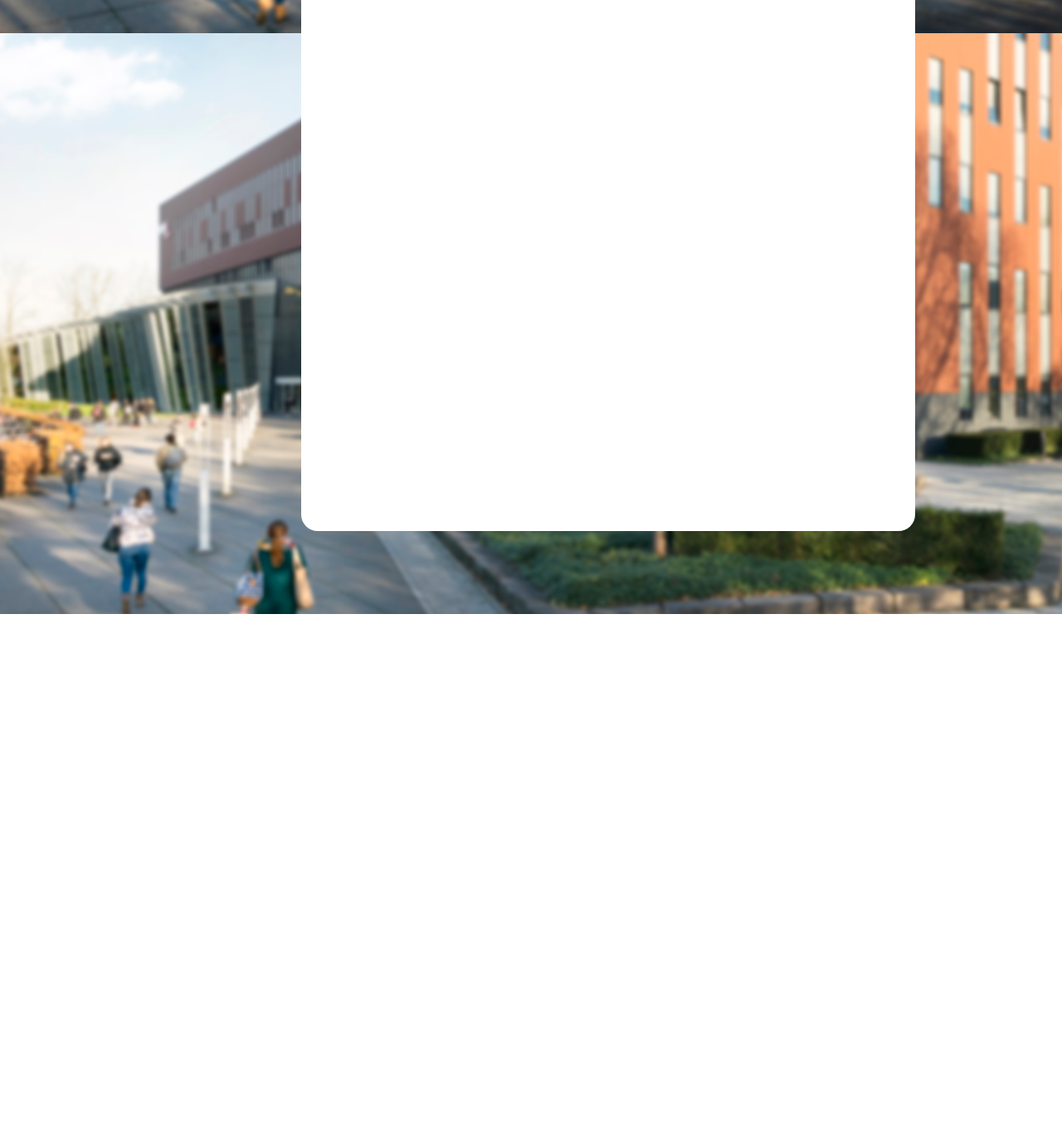
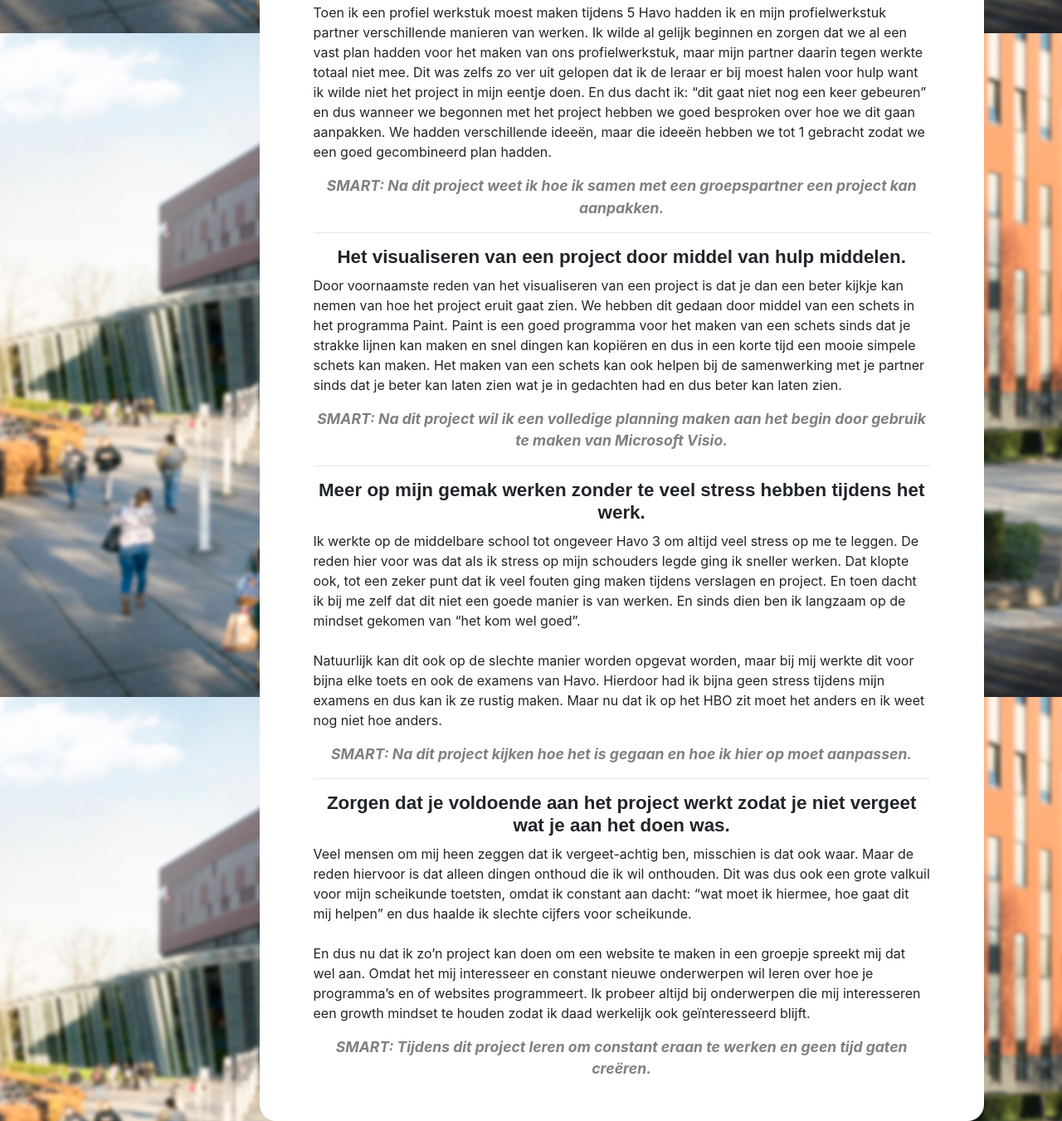
Before and after one commit to Masterkiller171/HBO_prjct, a plain HTML site: page Course 1/Les 2/HTML_files/Reflectie.html in a window 1280 px wide. Shown: the part 3160-4511 px from the top of the page at 83% size. Before the commit the page ends 3900 px from the top, so only its background shows below. Drawn offline with nearby package versions, Linux system fonts and the light colour scheme.

Commit message:
Reflectie gemaakt en erin gezet

```diff
--- a/Course 1/Les 2/CSS_files/Reflectie.css
+++ b/Course 1/Les 2/CSS_files/Reflectie.css
@@ -1,3 +1,13 @@
+.text-align {
+    text-align: left;
+}
+
+.titel {
+    font-weight: 700;
+    font-family:sans-serif;
+    font-size: 1.4em;
+}
+
 .wrapper {
     padding: 100px;
 }
@@ -7,7 +17,7 @@
 }
 
 .txtwrapper {
-    padding: 10px;
+    padding: 50px;
 }
 
 .chptrwrapper {
@@ -32,8 +42,8 @@
 }
 
 .bootedit2 {
-    height: 1800px;
-    z-index: -1;
+    height: auto;
+    z-index: 1;
     border-radius: 20px;
 
 }
@@ -59,3 +69,10 @@
     font-size: 13px;
     font-weight: bold;
 }
+
+smart {
+    font-style: italic;
+    font-size: 1.1em;
+    font-weight: 700;
+    color: grey;
+}
--- a/Course 1/Les 2/HTML_files/Reflectie.html
+++ b/Course 1/Les 2/HTML_files/Reflectie.html
@@ -134,16 +134,47 @@
                 </div>
             </div>
         </div>
+    </div>
     <div class="innerwrapper"></div>
     <div class="row">
         <div class="col-8 bootedit2 backgroundwhite  textcenter offset-md-3">
             <div class="chptrwrapper">
                 <h1 id="C2">Reflectie</h1>
-                    <h4>Youri Bontekoe</h4>
+                <h4>Youri Bontekoe 2135764</h4>
             </div>
             <div class="txtwrapper">
-                    <p>Lorem ipsum dolor sit amet, consectetur adipiscing elit. Nullam rhoncus vulputate dui a mollis. Curabitur eleifend viverra nibh quis efficitur. Nulla cursus, justo sed vehicula viverra, tellus nunc volutpat est, a volutpat sapien sem id tortor. Etiam tempus, dolor quis ornare efficitur, tellus lectus lobortis urna, id blandit tortor libero id risus. Vestibulum ante ipsum primis in faucibus orci luctus et ultrices posuere cubilia Curae; Vivamus vel sodales erat. Phasellus condimentum dui ex, ac semper velit tempor rhoncus. Nunc enim quam, suscipit eu ipsum in, porttitor egestas quam. Suspendisse eget euismod nibh, quis tempor augue.
+                <h5 class="titel">Beter en efficiënter samen op een idee komen waar we een goed en functionerend project kunnen lopen.</h5>
+                <p class="text-align">
+                    Toen ik een profiel werkstuk moest maken tijdens 5 Havo hadden ik en mijn profielwerkstuk partner verschillende manieren van werken. Ik wilde al gelijk beginnen en zorgen dat we al een vast plan hadden voor het maken van ons profielwerkstuk, maar mijn partner daarin tegen werkte totaal niet mee. Dit was zelfs zo ver uit gelopen dat ik de leraar er bij moest halen voor hulp want ik wilde niet het project in mijn eentje doen.
+                    En dus dacht ik: “dit gaat niet nog een keer gebeuren” en dus wanneer we begonnen met het project hebben we goed besproken over hoe we dit gaan aanpakken. We hadden verschillende ideeën, maar die ideeën hebben we tot 1 gebracht zodat we een goed gecombineerd plan hadden.
                 </p>
+                <smart>SMART: Na dit project weet ik hoe ik samen met een groepspartner een project kan aanpakken.</smart>
+                <hr>
+                <h5 class="titel">Het visualiseren van een project door middel van hulp middelen.</h5>
+
+                <p class="text-align">
+                    Door voornaamste reden van het visualiseren van een project is dat je dan een beter kijkje kan nemen van hoe het project eruit gaat zien. We hebben dit gedaan door middel van een schets in het programma Paint. Paint is een goed programma voor het maken van een schets sinds dat je strakke lijnen kan maken en snel dingen kan kopiëren en dus in een korte tijd een mooie simpele schets kan maken.
+                    Het maken van een schets kan ook helpen bij de samenwerking met je partner sinds dat je beter kan laten zien wat je in gedachten had en dus beter kan laten zien.
+                </p>
+                <smart>SMART: Na dit project wil ik een volledige planning maken aan het begin door gebruik te maken van Microsoft Visio.</smart>
+                <hr>
+                <h5 class="titel">Meer op mijn gemak werken zonder te veel stress hebben tijdens het werk.</h5>
+
+                <p class="text-align">
+                    Ik werkte op de middelbare school tot ongeveer Havo 3 om altijd veel stress op me te leggen. De reden hier voor was dat als ik stress op mijn schouders legde ging ik sneller werken. Dat klopte ook, tot een zeker punt dat ik veel fouten ging maken tijdens verslagen en project. En toen dacht ik bij me zelf dat dit niet een goede manier is van werken. En sinds dien ben ik langzaam op de mindset gekomen van “het kom wel goed”.
+                    <br><br>
+                    Natuurlijk kan dit ook op de slechte manier worden opgevat worden, maar bij mij werkte dit voor bijna elke toets en ook de examens van Havo. Hierdoor had ik bijna geen stress tijdens mijn examens en dus kan ik ze rustig maken. Maar nu dat ik op het HBO zit moet het anders en ik weet nog niet hoe anders.
+                </p>
+                <smart>SMART: Na dit project kijken hoe het is gegaan en hoe ik hier op moet aanpassen.</smart>
+                <hr>
+                <h5 class="titel">Zorgen dat je voldoende aan het project werkt zodat je niet vergeet wat je aan het doen was.</h5>
+
+                <p class="text-align">
+                    Veel mensen om mij heen zeggen dat ik vergeet-achtig ben, misschien is dat ook waar. Maar de reden hiervoor is dat alleen dingen onthoud die ik wil onthouden. Dit was dus ook een grote valkuil voor mijn scheikunde toetsten, omdat ik constant aan dacht: “wat moet ik hiermee, hoe gaat dit mij helpen” en dus haalde ik slechte cijfers voor scheikunde.
+                    <br><br>
+                    En dus nu dat ik zo’n project kan doen om een website te maken in een groepje spreekt mij dat wel aan. Omdat het mij interesseer en constant nieuwe onderwerpen wil leren over hoe je programma’s en of websites programmeert. Ik probeer altijd bij onderwerpen die mij interesseren een growth mindset te houden zodat ik daad werkelijk ook geïnteresseerd blijft.
+                </p>
+                <smart>SMART: Tijdens dit project leren om constant eraan te werken en geen tijd gaten creëren.</smart>
             </div>
         </div>
 
```
Lines whose indentation alone changed are shown as unchanged.
